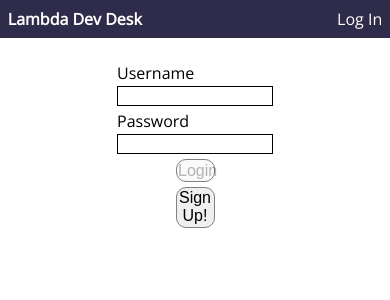
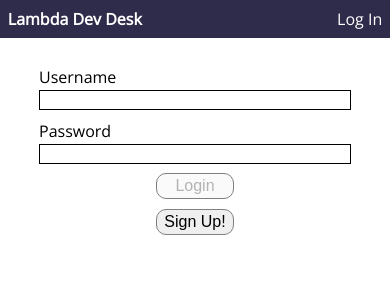
Before and after one commit to bw-dev-desk-queue-3/fe, a React (Create React App) app: page / in a window 390 px wide. Shown: the top 300 px of the page. Built offline with nearby package versions, Linux system fonts and the light colour scheme.

Commit message:
media query added for mobile

```diff
--- a/src/App.css
+++ b/src/App.css
@@ -147,3 +147,18 @@ nav a {
   font-size: 1rem;
   font-weight: bold;
 }
+
+@media only screen and (max-width: 450px) {
+  .ticket {
+    width: 100%;
+  }
+  .ticket > * {
+    padding: 1% 3%;
+  }
+  .ticket button {
+    margin: 3% 0;
+  }
+  .login, .register, .create-ticket {
+    min-width: 80%;
+  }
+}
```
